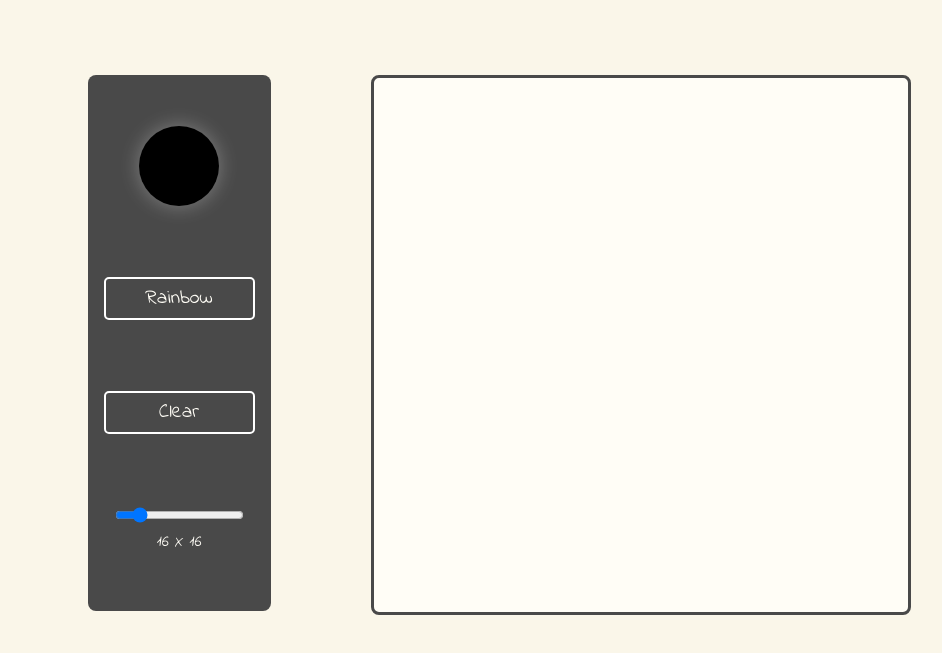
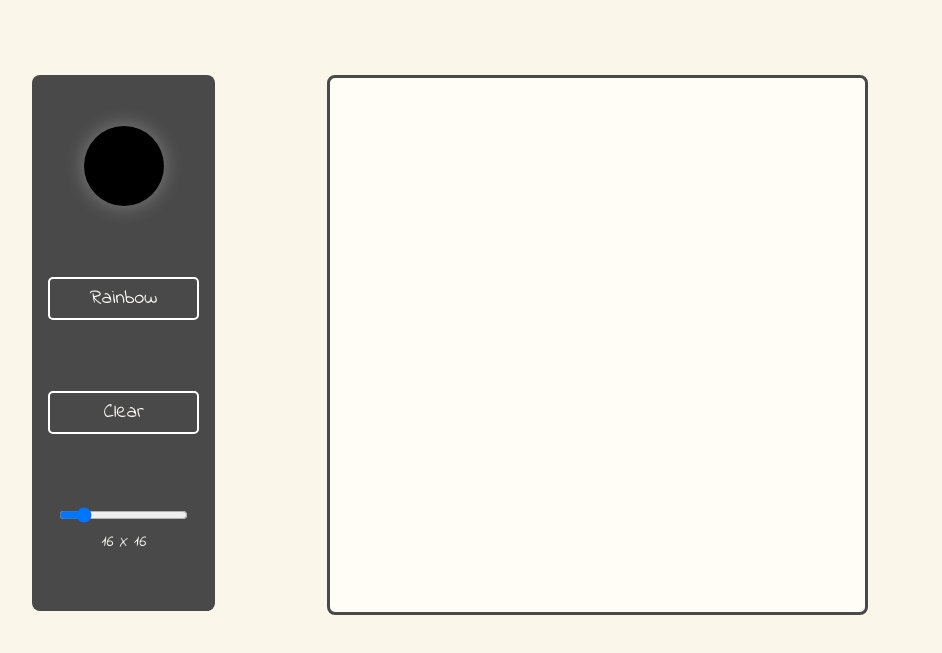
Before and after one commit to amarkos27/Etch-a-Sketch, a plain HTML site: page index.html in a window 1280 px wide. Shown: the part 61-714 px from the top of the page, without its empty margins (46-988 px from the left). Drawn offline with Linux system fonts and the light colour scheme; a web font is replaced by a local one.

Commit message:
Modify spacing

```diff
--- a/style.css
+++ b/style.css
@@ -25,7 +25,6 @@ h1{
 .container{
     display: flex;
     flex-direction: column;
-    align-items: center;
     gap: 3.5em;
     height: 100vh;
 }
@@ -43,7 +42,7 @@ h1{
     width: 100%;
     display: flex;
     justify-content: center;
-    gap: 100px;
+    gap: 7em;
     flex: 1;
 }
 
@@ -53,10 +52,10 @@ h1{
     border-radius: .5rem;
     padding: .2em;
     display: grid;
-    max-height: 33rem;
-    max-width: 33rem;
-    margin-right: 189.411px;
-    flex: 1;
+    height: 33rem;
+    width: 33rem;
+    margin-right: 18em;
+    flex: none;
 }
 
 .buttons{
@@ -69,7 +68,7 @@ h1{
     font-family: 'Indie Flower', Roboto;
     max-height: 31.5rem;
     max-width: fit-content;
-    flex: 0 1 auto;
+    flex: 0 2 auto;
 }
 
 .sliderContainer{
```
